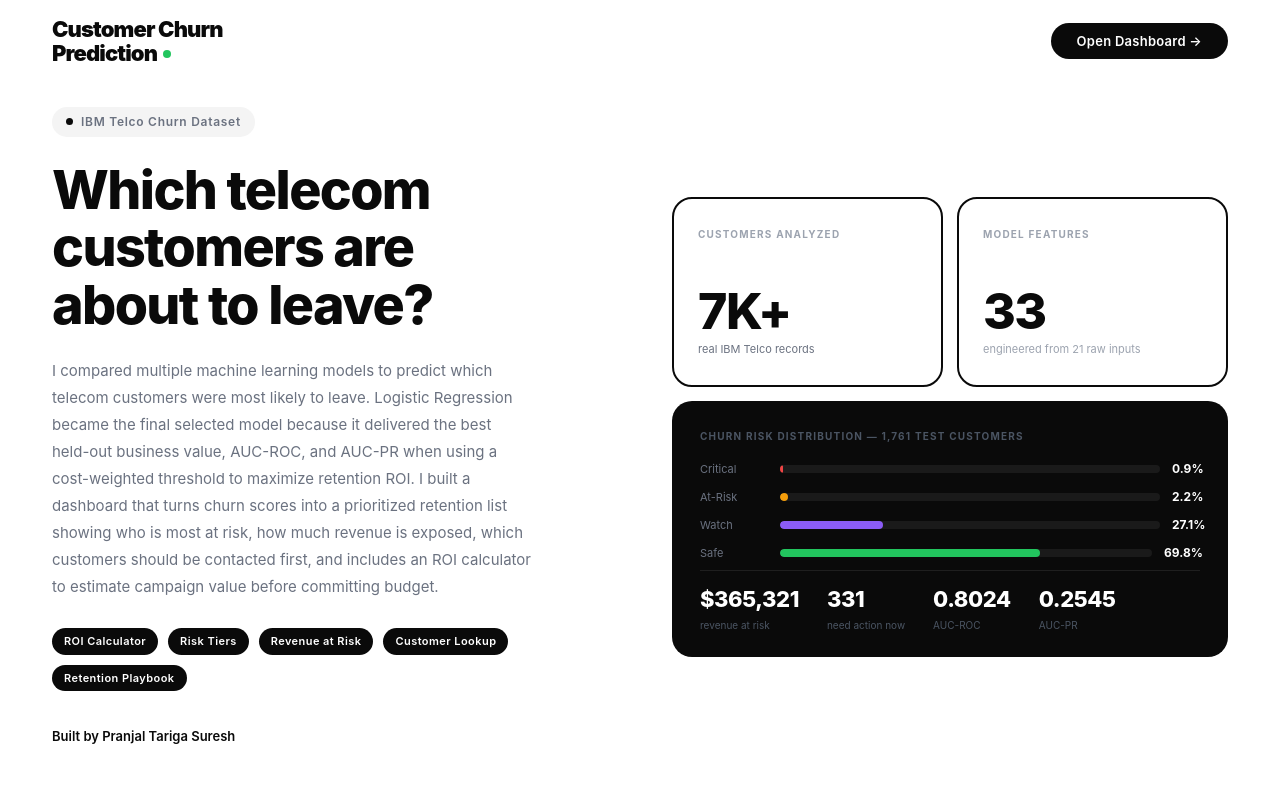
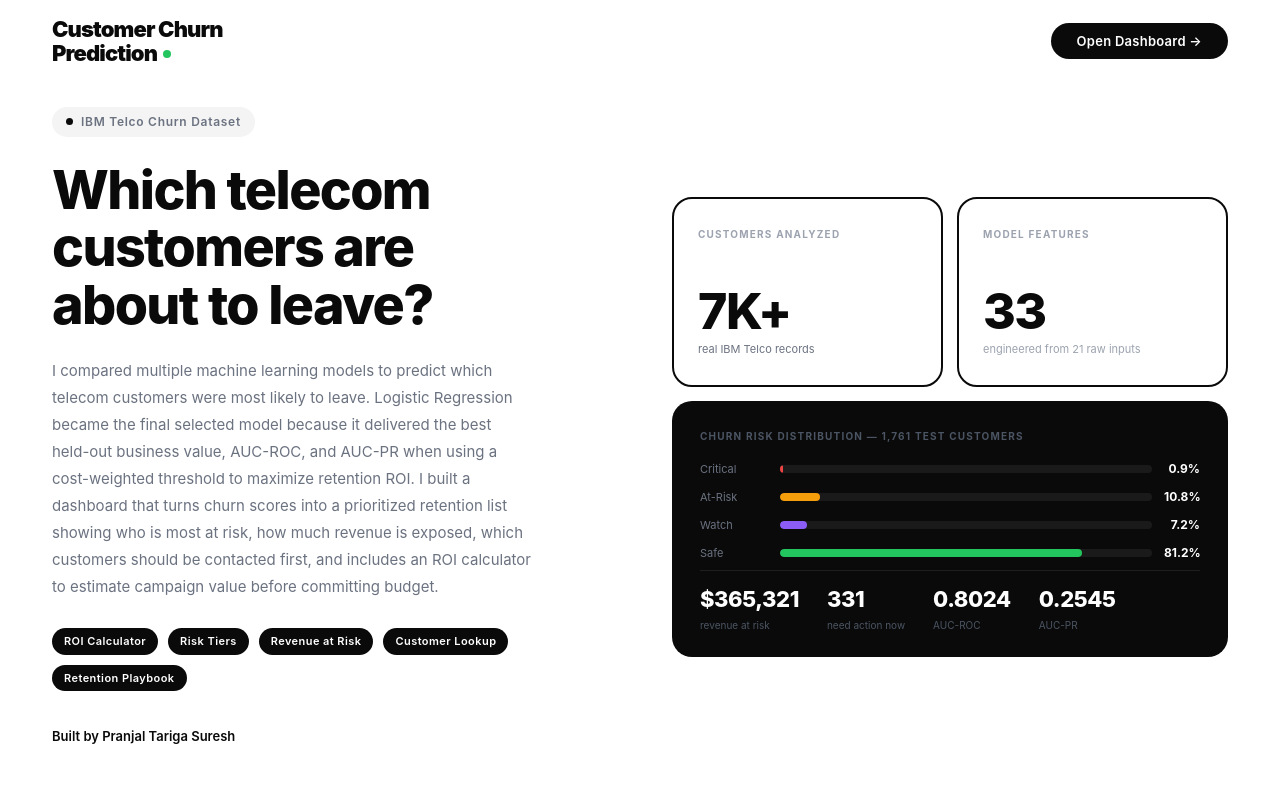
Before and after one commit to pranjalts07/customer-churn-prediction, a FastAPI app: page / in a window 1280 px wide. Run offline with FastAPI, Linux system fonts and the light colour scheme.

Commit message:
Fix risk distribution percentages

```diff
--- a/app/main.py
+++ b/app/main.py
@@ -180,6 +180,13 @@ def get_dashboard_metrics():
         else {}
     )
     revenue_exposure_pct = revenue_exposure / total_revenue * 100 if total_revenue else 0
+    risk_critical = int(tier_counts.get("CRITICAL", 15))
+    risk_high = int(tier_counts.get("AT-RISK", 190))
+    risk_medium = int(tier_counts.get("WATCH", 126))
+    risk_low = int(tier_counts.get("SAFE", max(total_customers - at_risk_count, 0)))
+
+    def pct(count):
+        return f"{(count / total_customers * 100):.1f}%" if total_customers else "0.0%"
 
     return {
         "total_customers": f"{total_customers:,}",
@@ -188,10 +195,14 @@ def get_dashboard_metrics():
         "revenue_exposure": f"${revenue_exposure:,.0f}",
         "revenue_exposure_pct": f"{revenue_exposure_pct:.1f}%",
         "potential_saves": f"${potential_saves:,.0f}",
-        "risk_critical": int(tier_counts.get("CRITICAL", 15)),
-        "risk_high": int(tier_counts.get("AT-RISK", 190)),
-        "risk_medium": int(tier_counts.get("WATCH", 126)),
-        "risk_low": int(tier_counts.get("SAFE", max(total_customers - at_risk_count, 0))),
+        "risk_critical": risk_critical,
+        "risk_high": risk_high,
+        "risk_medium": risk_medium,
+        "risk_low": risk_low,
+        "risk_critical_pct": pct(risk_critical),
+        "risk_high_pct": pct(risk_high),
+        "risk_medium_pct": pct(risk_medium),
+        "risk_low_pct": pct(risk_low),
         "risk_critical_revenue": f"${float(tier_revenue.get('CRITICAL', 0)):,.0f}",
         "risk_high_revenue": f"${float(tier_revenue.get('AT-RISK', 0)):,.0f}",
         "risk_medium_revenue": f"${float(tier_revenue.get('WATCH', 0)):,.0f}",
@@ -425,6 +436,10 @@ async def serve_dashboard():
         html_content = html_content.replace("{{ risk_high }}", str(metrics["risk_high"]))
         html_content = html_content.replace("{{ risk_medium }}", str(metrics["risk_medium"]))
         html_content = html_content.replace("{{ risk_low }}", str(metrics["risk_low"]))
+        html_content = html_content.replace("{{ risk_critical_pct }}", str(metrics["risk_critical_pct"]))
+        html_content = html_content.replace("{{ risk_high_pct }}", str(metrics["risk_high_pct"]))
+        html_content = html_content.replace("{{ risk_medium_pct }}", str(metrics["risk_medium_pct"]))
+        html_content = html_content.replace("{{ risk_low_pct }}", str(metrics["risk_low_pct"]))
         html_content = html_content.replace("{{ risk_critical_revenue }}", str(metrics["risk_critical_revenue"]))
         html_content = html_content.replace("{{ risk_high_revenue }}", str(metrics["risk_high_revenue"]))
         html_content = html_content.replace("{{ risk_medium_revenue }}", str(metrics["risk_medium_revenue"]))
--- a/app/templates/index.html
+++ b/app/templates/index.html
@@ -1066,7 +1066,7 @@
               <div id="bar-critical" style="width:0%;background:#ef4444;height:100%;
                           border-radius:4px;transition:width 1s ease 0.2s;"></div>
             </div>
-            <span style="font-size:12px;font-weight:700;color:#fff;width:28px;text-align:right;">0.9%</span>
+            <span style="font-size:12px;font-weight:700;color:#fff;width:36px;text-align:right;">{{ risk_critical_pct }}</span>
           </div>
 
           <!-- At-Risk -->
@@ -1076,7 +1076,7 @@
               <div id="bar-atrisk" style="width:0%;background:#f59e0b;height:100%;
                           border-radius:4px;transition:width 1s ease 0.35s;"></div>
             </div>
-            <span style="font-size:12px;font-weight:700;color:#fff;width:28px;text-align:right;">2.2%</span>
+            <span style="font-size:12px;font-weight:700;color:#fff;width:36px;text-align:right;">{{ risk_high_pct }}</span>
           </div>
 
           <!-- Watch -->
@@ -1086,7 +1086,7 @@
               <div id="bar-watch" style="width:0%;background:#8b5cf6;height:100%;
                           border-radius:4px;transition:width 1s ease 0.5s;"></div>
             </div>
-            <span style="font-size:12px;font-weight:700;color:#fff;width:28px;text-align:right;">27.1%</span>
+            <span style="font-size:12px;font-weight:700;color:#fff;width:36px;text-align:right;">{{ risk_medium_pct }}</span>
           </div>
 
           <!-- Safe -->
@@ -1096,7 +1096,7 @@
               <div id="bar-safe" style="width:0%;background:#22c55e;height:100%;
                           border-radius:4px;transition:width 1s ease 0.65s;"></div>
             </div>
-            <span style="font-size:12px;font-weight:700;color:#fff;width:36px;text-align:right;">69.8%</span>
+            <span style="font-size:12px;font-weight:700;color:#fff;width:36px;text-align:right;">{{ risk_low_pct }}</span>
           </div>
 
         </div>
@@ -1139,13 +1139,13 @@
 <script>
 setTimeout(function() {
   var b = document.getElementById('bar-critical');
-  if (b) b.style.width = '0.85%';
+  if (b) b.style.width = '{{ risk_critical_pct }}';
   b = document.getElementById('bar-atrisk');
-  if (b) b.style.width = '2.2%';
+  if (b) b.style.width = '{{ risk_high_pct }}';
   b = document.getElementById('bar-watch');
-  if (b) b.style.width = '27%';
+  if (b) b.style.width = '{{ risk_medium_pct }}';
   b = document.getElementById('bar-safe');
-  if (b) b.style.width = '69.8%';
+  if (b) b.style.width = '{{ risk_low_pct }}';
 }, 300);
 </script>
 
@@ -1208,7 +1208,7 @@ setTimeout(function() {
             <div class="kpi-sub">customers scored</div>
           </div>
           <div class="kpi-card red">
-            <div class="kpi-label">High Risk</div>
+            <div class="kpi-label">Above Threshold</div>
             <div class="kpi-value">{{ at_risk_pct }}</div>
             <div class="kpi-sub">of customer base at risk</div>
           </div>
```
